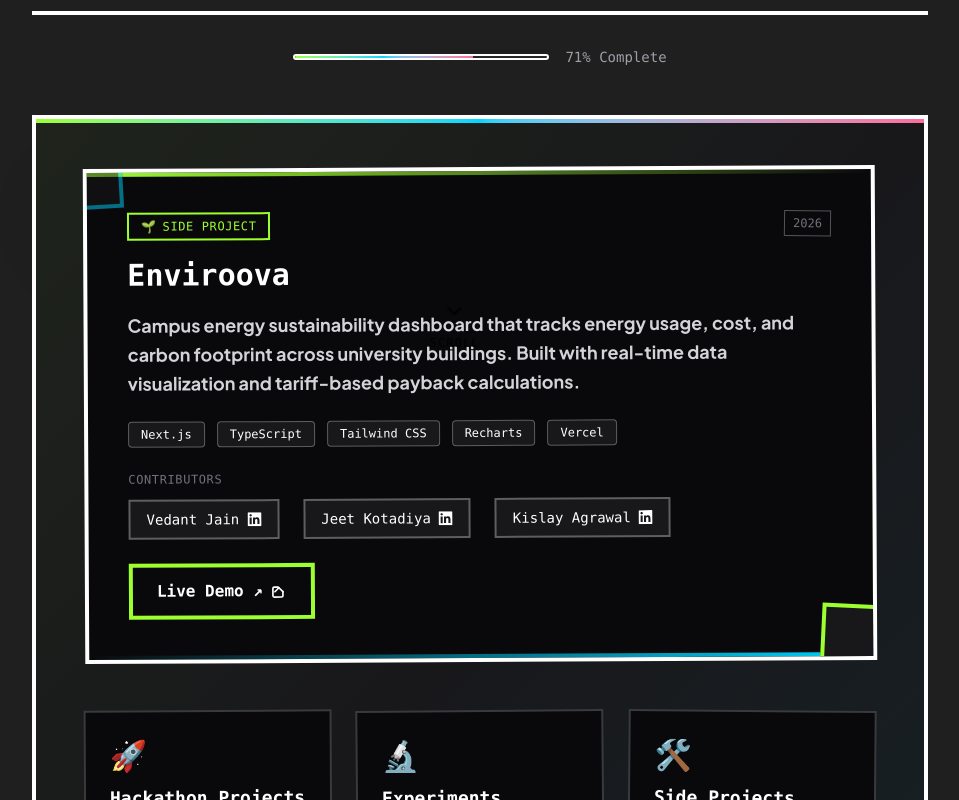
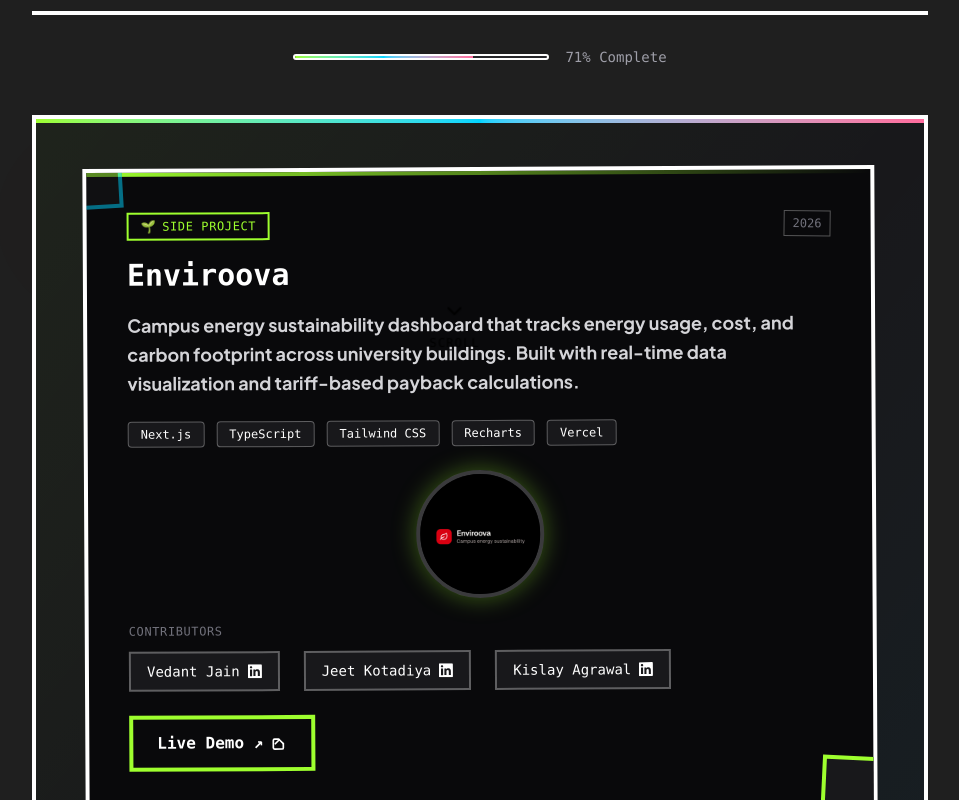
Before and after one commit to DevSahilJain/Sahil-portfolio, a Next.js app in the folder sahil_portfolio/: page /projects in a window 1280 px wide. Shown: the part 421-1221 px from the top of the page, without its empty margins (160-1119 px from the left). Built offline with nearby package versions, Linux system fonts and the light colour scheme; a web font is replaced by a local one.

Commit message:
Add Enviroova project logo to project card

```diff
--- a/sahil_portfolio/app/projects/page.tsx
+++ b/sahil_portfolio/app/projects/page.tsx
@@ -136,6 +136,15 @@ export default function Projects() {
                         {tag}
                       </span>
                     ))}
+                  </div>
+
+                  {/* Project Logo */}
+                  <div className="mb-6 flex justify-center">
+                    <img
+                      src="/images/enviroova.jpg"
+                      alt="Enviroova logo"
+                      className="w-24 h-24 md:w-32 md:h-32 rounded-full object-cover border-4 border-white/20 shadow-[0_0_25px_rgba(158,255,46,0.35)] transition-transform duration-300 group-hover:scale-105"
+                    />
                   </div>
 
                   <div className="mb-6">
```
Also changed, not shown: sahil_portfolio/public/images/enviroova.jpg (added).
